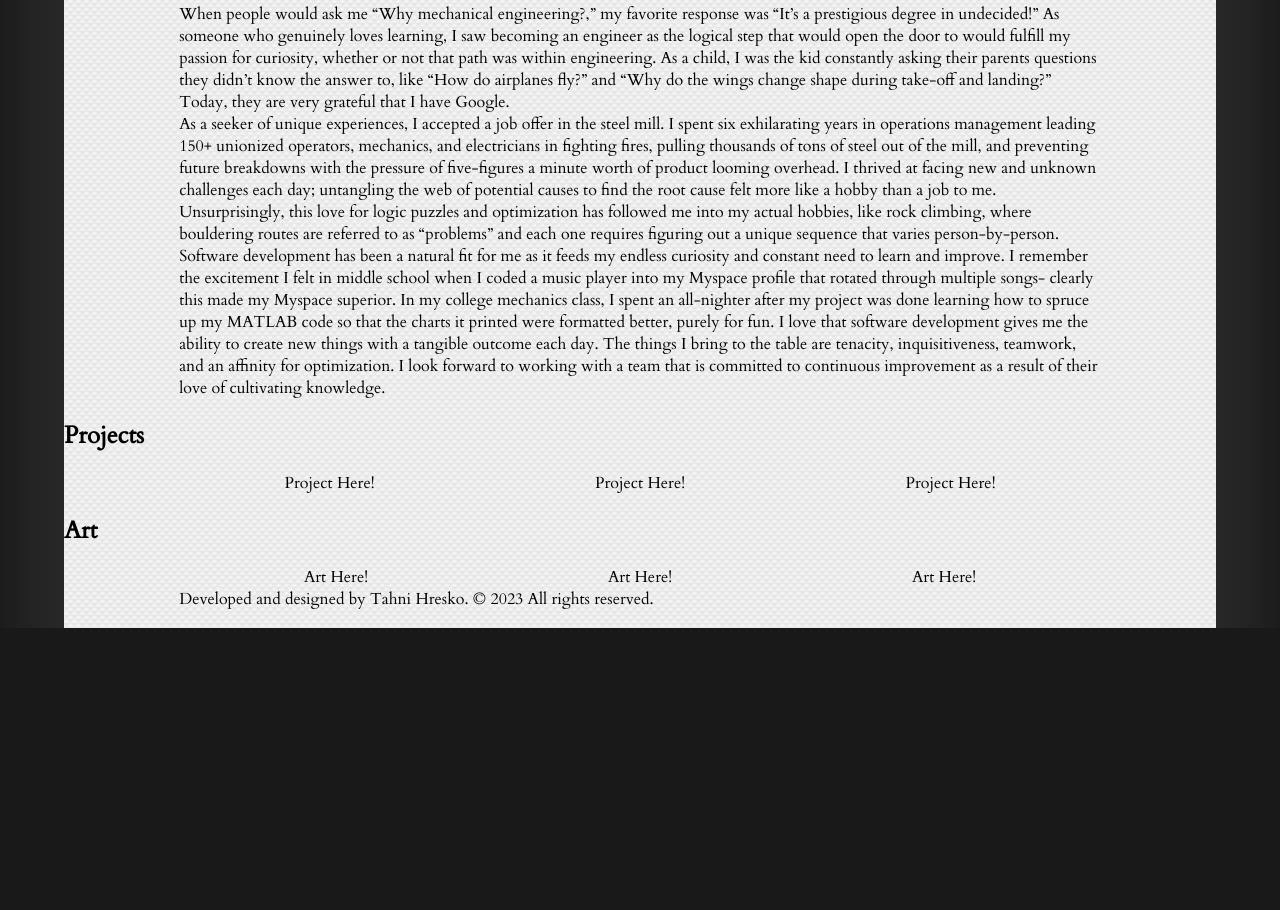
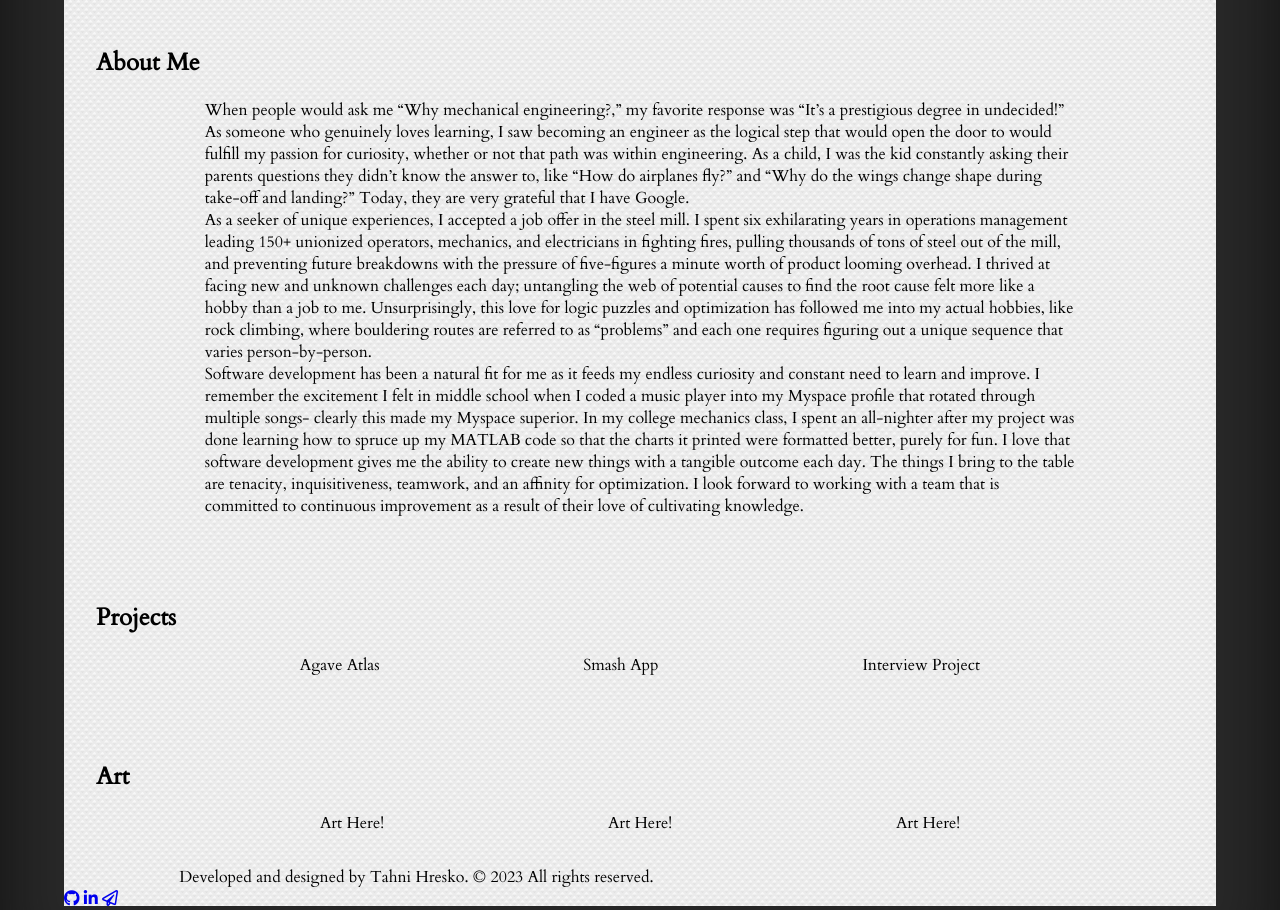
Before and after one commit to tahnijae/tahnijae.github.io, a plain HTML site: page index.html in a window 1280 px wide. Shown: the part 884-1794 px from the top of the page. Before the commit the page ends 1512 px from the top, so only its background shows below. Drawn offline with Linux system fonts and the light colour scheme; a web font is replaced by a local one.

Commit message:
minor changes to fonts

```diff
--- a/css/styles.css
+++ b/css/styles.css
@@ -76,6 +76,9 @@ header{
 #landing-subtitle{
     margin: 0;
 }
+#landing-logo-text h1{
+    font-size: 2rem;
+}
 p{
     width: 100%;
     max-width: 80%;
@@ -85,6 +88,9 @@ p{
     display: flex;
     justify-content: space-evenly;
 }
+section {
+    padding: 2rem;
+}
 footer {
     bottom: 0;
     width: 100%;
--- a/index.html
+++ b/index.html
@@ -68,9 +68,9 @@
             <section id="projects">
                 <h2>Projects</h2>
                 <div class="icons">
-                    <div id="project-1">Project Here!</div>
-                    <div id="project-2">Project Here!</div>
-                    <div id="project-3">Project Here!</div>
+                    <div id="project-1">Agave Atlas</div>
+                    <div id="project-2">Smash App</div>
+                    <div id="project-3">Interview Project</div>
                 </div>
             </section>
             <section id="art">
@@ -89,6 +89,11 @@
             <div class="copy-reserved">
                 <p>Developed and designed by Tahni Hresko. &copy; 2023 All rights reserved.</p>
             </div>
+            <div class="socials">
+                <a href="https://github.com/tahnijae"><i class="fab fa-github"></i></a>
+                <a href="https://www.linkedin.com/in/tahnihresko/"><i class="fab fa-linkedin-in"></i></a>
+                <a href="mailto:tahni.jae@gmail.com"><i class="far fa-paper-plane"></i></a>
+            </div>
         </footer>
     </div>
 </body>
```
